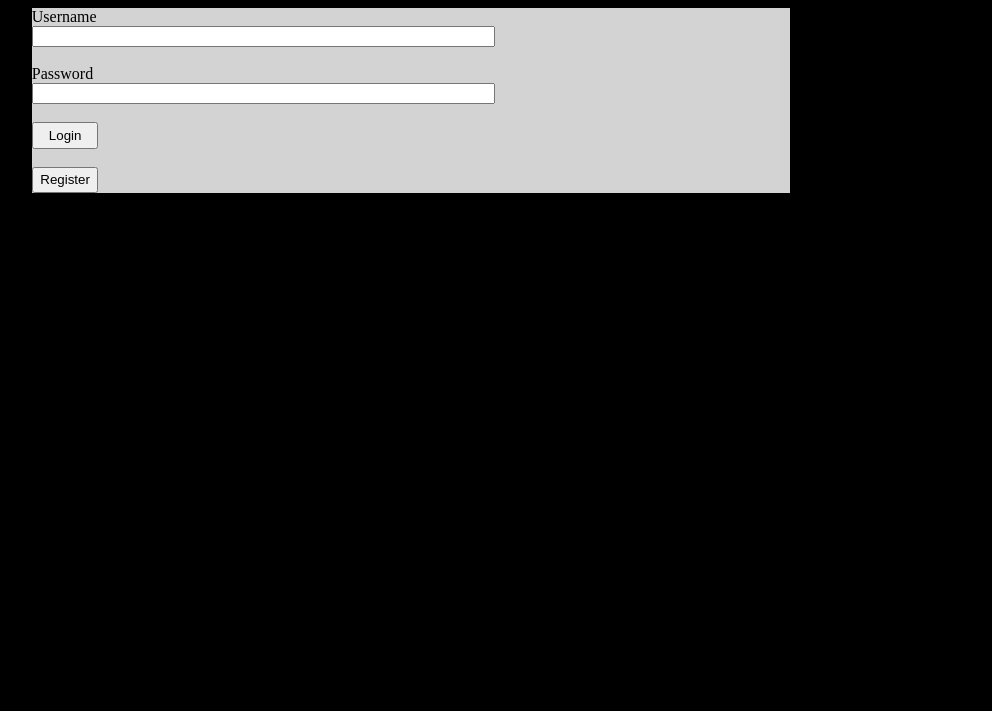
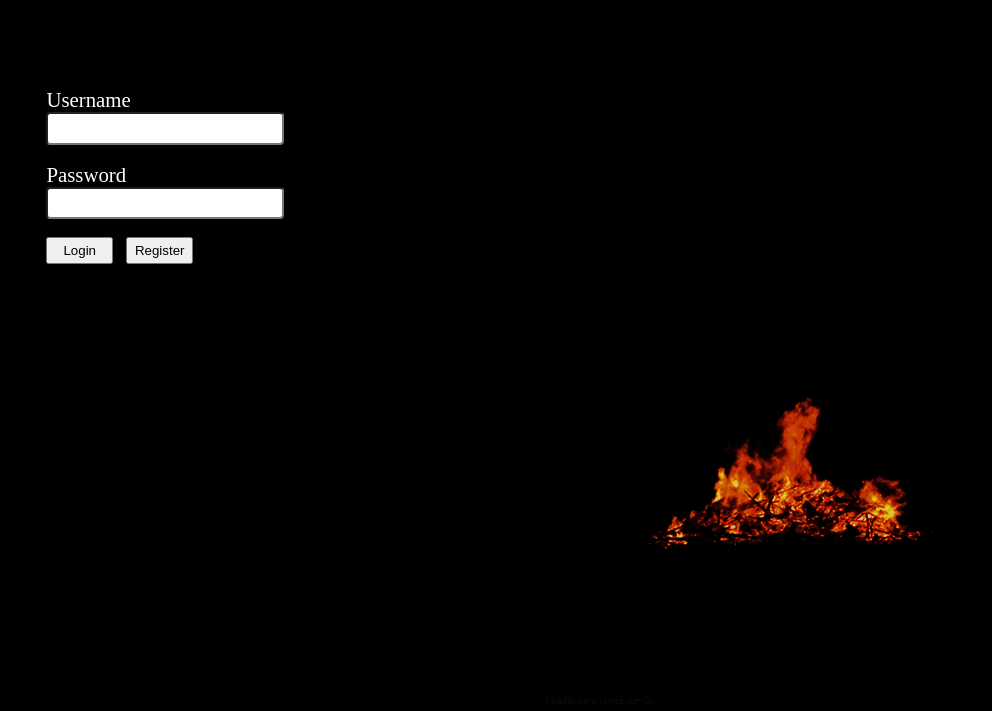
Before and after one commit to OanaBtz/Settlers, a website: page loginAndRegistration/login.html in a window 1280 px wide. Shown: the whole page, without its empty margins (229-1221 px from the left). Drawn offline with nearby package versions, Linux system fonts and the light colour scheme; a web font is replaced by a local one.

Commit message:
new style for login

```diff
--- a/loginAndRegistration/css/style.css
+++ b/loginAndRegistration/css/style.css
@@ -1,27 +1,61 @@
+@import url(http://weloveiconfonts.com/api/?family=typicons);
+
+
 body {
   display: flex;
-  background-color: black; }
+  background-color: black;
+}
+
 
 .login-details {
   display: flex;
+  align-self: center;
+  margin: auto;
+  width: 30%;
+  height: 100%;
+  flex-flow: column;
+}
+
+.fire{
+  display: flex;
+  align-self: center;
+  width: 50%;
+  height: 50%;
+}
+
+.container {
+  /*background-color: red;*/
+  display: flex;
   width: 100%;
   height: 100%;
-  background-color: #d3d3d3;
   justify-content: center;
-  flex-flow: column; }
-
-.container {
-  background-color: white;
-  width: 60%;
-  height: 40%;
   margin: auto;
-  align-self: center; }
+  margin-top: 5em;
+  align-items: center;
+}
 
 button {
   width: 5em;
-  height: 2em; }
+  height: 2em;
+  margin-right: 1em;
+}
+
+.buttons{
+  display: flex;
+  flex-flow: row;
+}
+
+label{
+    font-size: 130%;
+    color: white;
+    font-family: "Times New Roman";
+
+}
 
 input {
-  width: 60%; }
+  width: 100%;
+  height: 2em;
+  border-radius: 0.3em;
+}
 
 /*# sourceMappingURL=style.css.map */
--- a/loginAndRegistration/login.html
+++ b/loginAndRegistration/login.html
@@ -2,15 +2,17 @@
 <html>
 <head>
 	<title>Login</title>
-	<link rel="stylesheet" type="text/css" href="/css/style.css">
+	<link rel="stylesheet" type="text/css" href="./css/style.css">
 </head>
 <body>
 	<div class="container" id="loginDiv">
 		<div class="login-details">
 			<label>Username</label><input type="text" id="name"><br>
 			<label>Password</label><input type="password" id="pass"><br>
-			<button id="btnLog">Login</button><br>
-			<button id="btnRegister">Register</button>
+			<div class="buttons">
+				<button id="btnLog">Login</button>
+				<button id="btnRegister">Register</button>
+			</div>
 		</div>
 	</div>
 	<div class="container" id="registerDiv">
@@ -18,12 +20,17 @@
 			<label>Username</label><input type="text" id="nameReg"><br>
 			<label>Password</label><input type="password" id="passReg"><br>
 			<!-- <input type="password" id="confirmpass"> -->
-			<button id="btnSave">Save</button><br>
-			<button id="back">Back</button>
+			<div class="buttons">
+				<button id="btnSave">Save</button>
+				<button id="back">Back</button>
+			</div>
 		</div>
+	</div>
+	<div class="fire">
+		<img src="../images/fire.gif">
 	</div>
 	<script src="https://ajax.googleapis.com/ajax/libs/jquery/3.2.1/jquery.min.js"></script>
 	<script src="https://cdnjs.cloudflare.com/ajax/libs/socket.io/1.7.3/socket.io.slim.min.js"></script>
-	<script src="/login.js"></script>
+	<script src="./login.js"></script>
 </body>
 </html>
```
Also changed, not shown: images/fire.gif (added).
